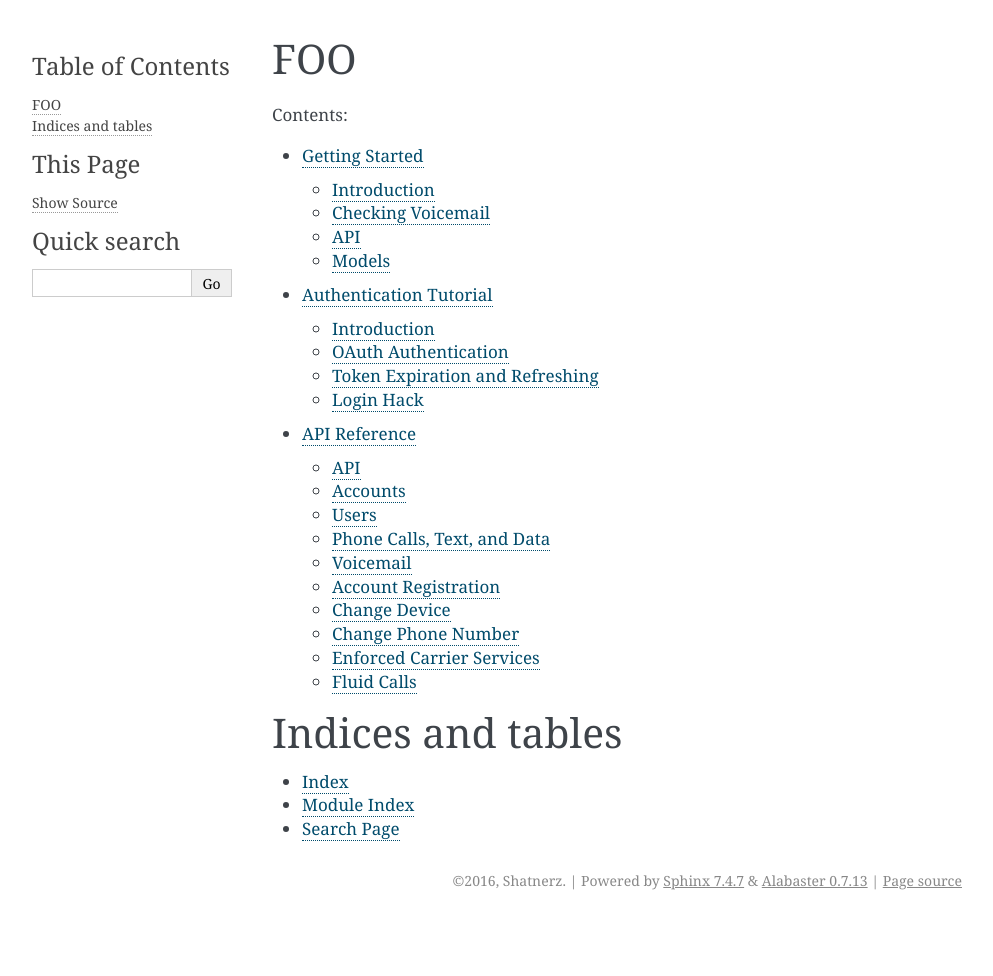
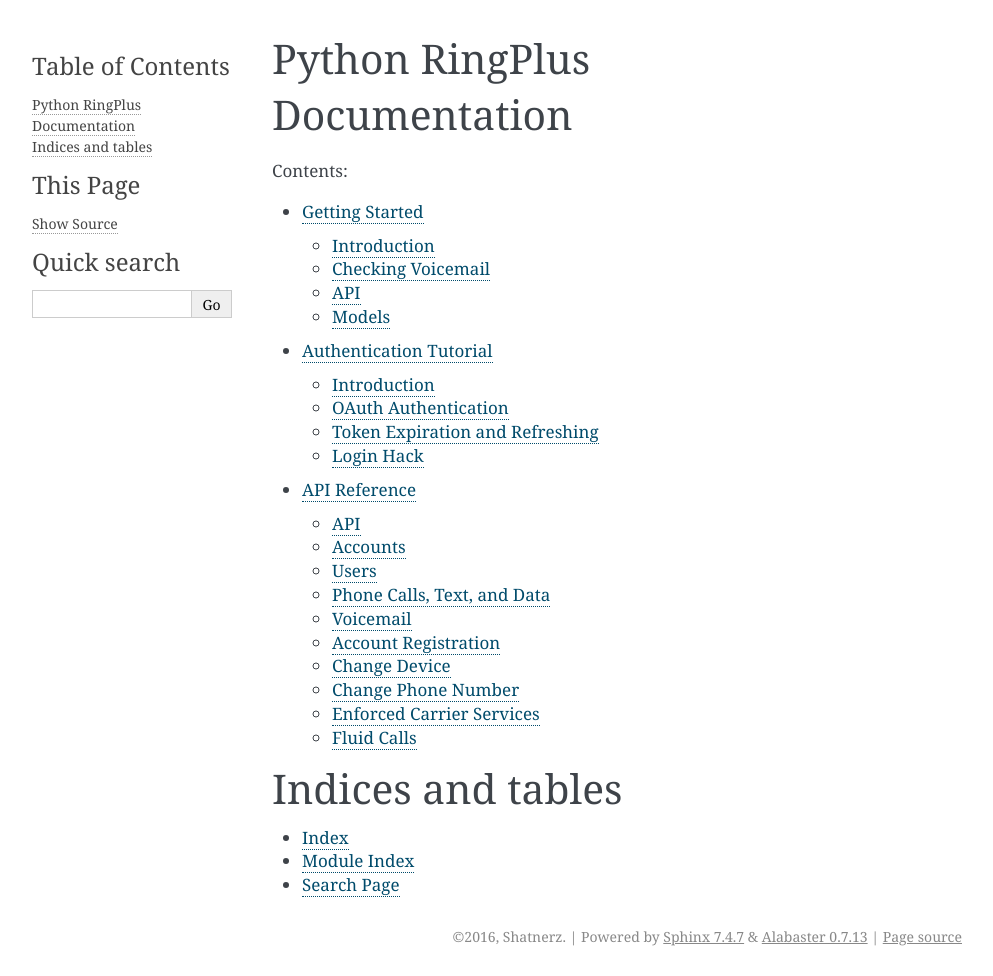
Before and after one commit to Shatnerz/ringplus, a Sphinx documentation site: the page built from docs/index.rst, in a window 1280 px wide. Shown: the whole page, without its empty margins (148-1141 px from the left). Built offline with Sphinx 7.4.7, drawn with Linux system fonts in a browser that asks for light colours; before the commit the page ends 920 px from its top, so only the background shows below that.

Commit message:
Fixing stupid mistake

```diff
--- a/docs/index.rst
+++ b/docs/index.rst
@@ -3,7 +3,7 @@
    You can adapt this file completely to your liking, but it should at least
    contain the root `toctree` directive.
 
-FOO
+Python RingPlus Documentation
 =============================
 
 Contents:
```
